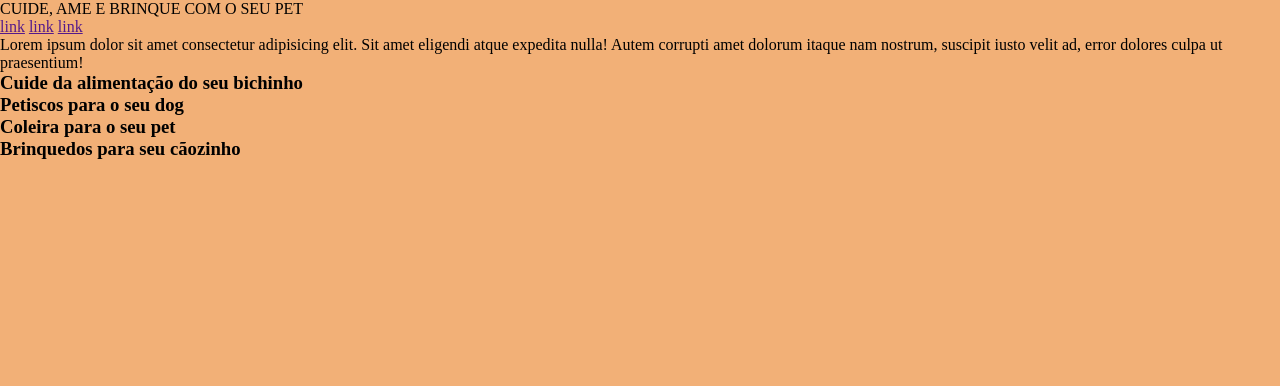
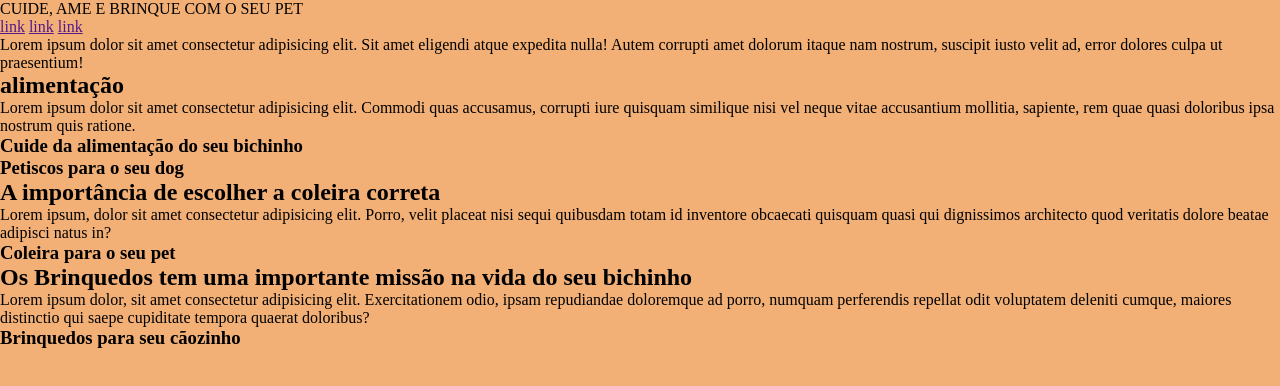
Before and after one commit to EdnaldoNeto/projetos, a plain HTML site: page projeto.pet/pet.html in a window 1280 px wide. Drawn offline with Linux system fonts and the light colour scheme.

Commit message:
update.img

```diff
--- a/projeto.pet/pet.html
+++ b/projeto.pet/pet.html
@@ -20,7 +20,9 @@
     </header>
     <main>
 
-        <section>
+         <section>
+            <h2>alimentação</h2>
+            <p>Lorem ipsum dolor sit amet consectetur adipisicing elit. Commodi quas accusamus, corrupti iure quisquam similique nisi vel neque vitae accusantium mollitia, sapiente, rem quae quasi doloribus ipsa nostrum quis ratione.</p>
             <h3>Cuide da alimentação do seu bichinho</h3>
             <div></div>
             <div></div>
@@ -35,14 +37,17 @@
         </section>
 
         <section>
+            <h2>A importância de escolher a coleira correta</h2>
+            Lorem ipsum, dolor sit amet consectetur adipisicing elit. Porro, velit placeat nisi sequi quibusdam totam id inventore obcaecati quisquam quasi qui dignissimos architecto quod veritatis dolore beatae adipisci natus in?
             <h3>Coleira para o seu pet</h3>
             <div></div>
             <div></div>
             <div></div>
         </section>
 
-
         <section>
+            <h2>Os Brinquedos tem uma importante missão na vida do seu bichinho </h2>
+            <p>Lorem ipsum dolor, sit amet consectetur adipisicing elit. Exercitationem odio, ipsam repudiandae doloremque ad porro, numquam perferendis repellat odit voluptatem deleniti cumque, maiores distinctio qui saepe cupiditate tempora quaerat doloribus?</p>
             <h3>Brinquedos para seu cãozinho</h3>
             <div></div>
             <div></div>
```
